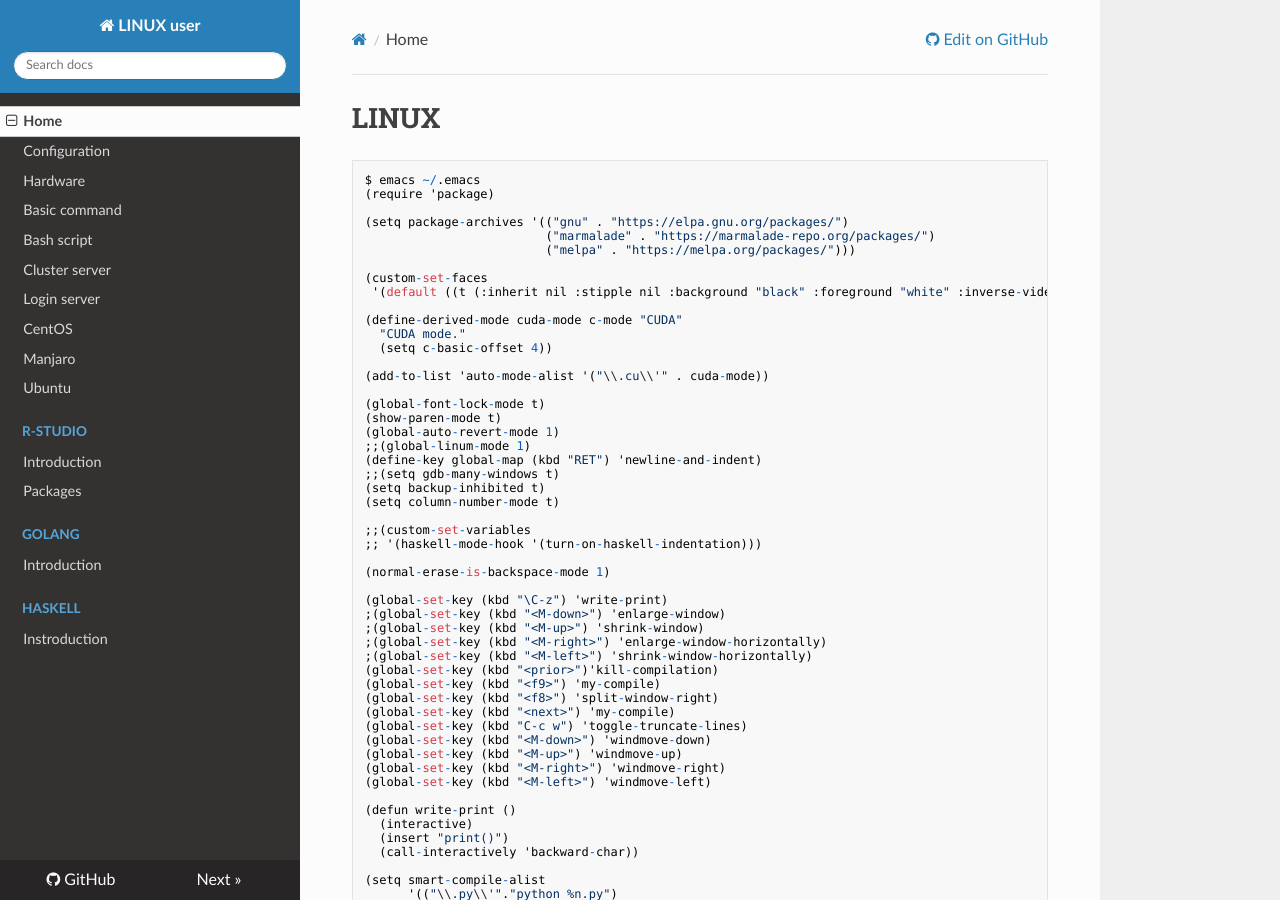
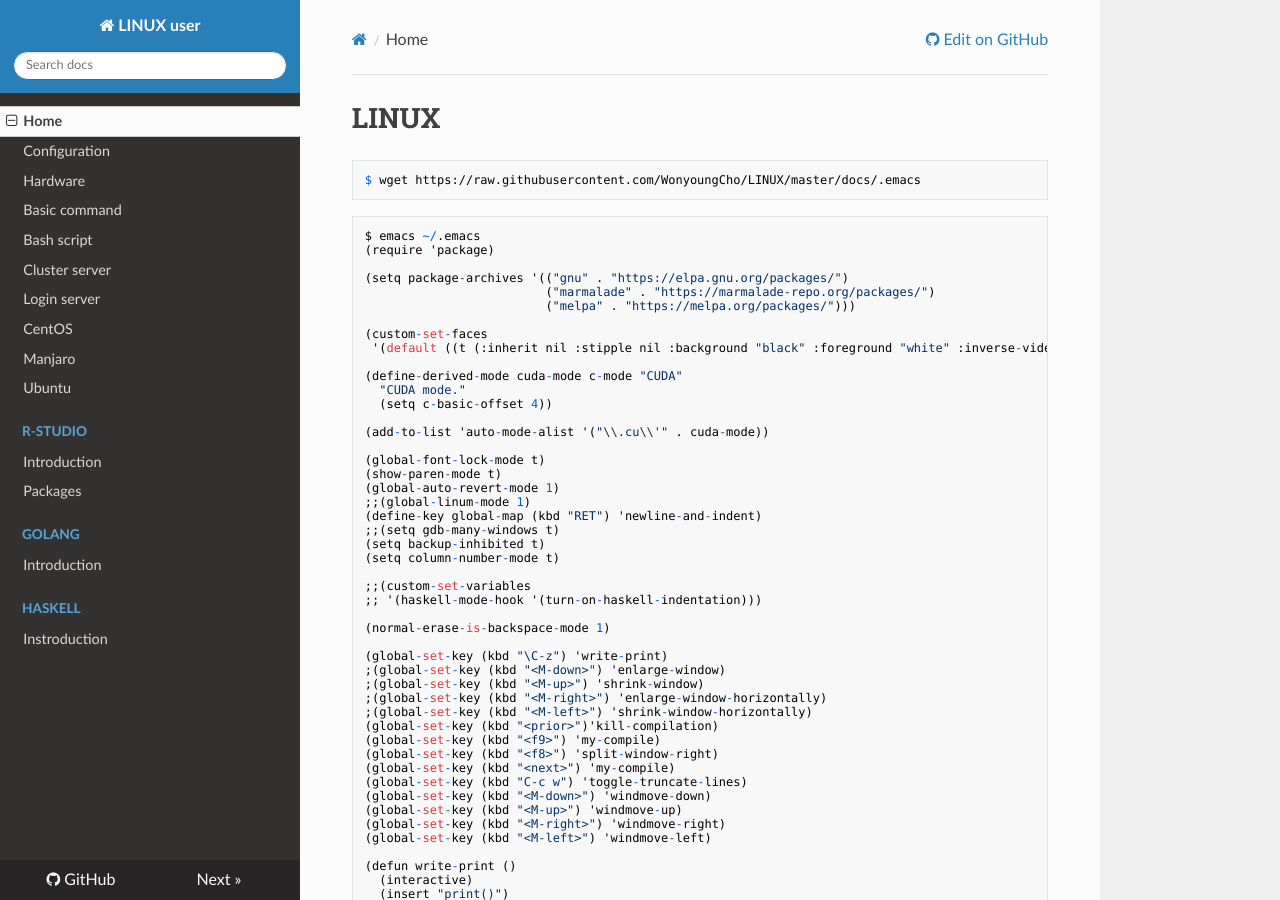
Before and after one commit to WonyoungCho/LINUX, an MkDocs documentation site: the page built from docs/index.md, in a window 1280 px wide and 900 px high. Built offline with MkDocs 1.6.1, drawn with Linux system fonts in a browser that asks for light colours; nearby versions of some CDN libraries; old or Windows-style settings are respelled for this version of MkDocs.

Commit message:
Update index.md

````diff
--- a/docs/index.md
+++ b/docs/index.md
@@ -1,4 +1,7 @@
 # LINUX
+```
+$ wget https://raw.githubusercontent.com/WonyoungCho/LINUX/master/docs/.emacs
+```
 
 ```
 $ emacs ~/.emacs
````
